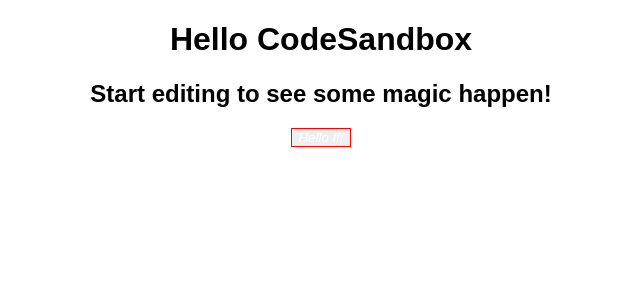
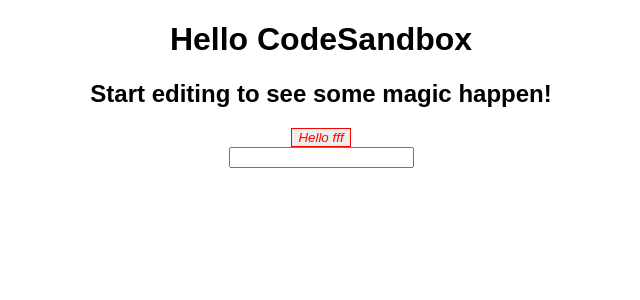
Before and after one commit to truongluu/simple-styled-component, a React (Create React App) app: page / in a window 1280 px wide. Shown: the top 300 px of the page, without its empty margins (319-959 px from the left). Built offline with nearby package versions, Linux system fonts and the light colour scheme.

Commit message:
Update SimpleStyledComponent features - Update SimpleStyledProvider logic - Set high priority for props on component

```diff
--- a/src/App.js
+++ b/src/App.js
@@ -1,19 +1,28 @@
 import React from "react";
-import SimpleStyledComponent from "./SimpleStyledComponent";
+import SimpleStyledComponent, {
+  SimpleStyledProvider
+} from "./SimpleStyledComponent";
 import "./styles.css";
 
 const SimpleButton = SimpleStyledComponent.Button`
-  color: ${(props) => props.theme.textColor};
+  color: ${(props) => props.theme?.textColor};
   border: 1px solid red;
   font-style: italic;
 `;
 
+const SimpleInput = SimpleStyledComponent.Input`
+`;
+
 export default function App() {
   return (
-    <div className="App">
-      <h1>Hello CodeSandbox</h1>
-      <h2>Start editing to see some magic happen!</h2>
-      <SimpleButton onClick={() => alert(1)}>Hello fff</SimpleButton>
-    </div>
+    <SimpleStyledProvider theme={{ textColor: "red" }}>
+      <div className="App">
+        <h1>Hello CodeSandbox</h1>
+        <h2>Start editing to see some magic happen!</h2>
+        <SimpleButton onClick={() => alert(1)}>Hello fff</SimpleButton>
+        <br />
+        <SimpleInput />
+      </div>
+    </SimpleStyledProvider>
   );
 }
--- a/src/SimpleStyledComponent.js
+++ b/src/SimpleStyledComponent.js
@@ -2,10 +2,10 @@
 
 const StyledBaseContext = React.createContext();
 
-const SimpleStyledProvider = ({ children, props = {} }) => {
+const SimpleStyledProvider = ({ children, ...restProps }) => {
   return (
-    <StyledBaseContext.Provider value={{ ...props }}>
-      {{ children }}
+    <StyledBaseContext.Provider value={{ ...restProps }}>
+      {children}
     </StyledBaseContext.Provider>
   );
 };
@@ -14,12 +14,10 @@
 
 const withStyled = (Component) => {
   const ButtonWithStyled = function (props) {
-    console.log("props outside consumer", props);
     return (
       <StyledBaseContext.Consumer>
         {(propsFromStyledProvider) => {
-          console.log("props inside consumer", propsFromStyledProvider);
-          return <Component {...props} {...propsFromStyledProvider} />;
+          return <Component {...propsFromStyledProvider} {...props} />;
         }}
       </StyledBaseContext.Consumer>
     );
@@ -27,10 +25,7 @@
   return ButtonWithStyled;
 };
 
-function StyledBase(strings, restExp) {
-  const props = {
-    theme: { textColor: "#fff", bgColor: "#000", fontStyle: "italic" }
-  };
+function StyledBase(strings, restExp, props = {}) {
   if (restExp.length) {
     let chosenArr = restExp;
     if (restExp.length < strings.length) {
@@ -68,15 +63,18 @@
 
 StyledBase.Button = (strings, ...restProps) => {
   const buttonClass = genClass(15);
-  const stylesRender = StyledBase(strings, restProps);
 
-  const stylesString = `\
+  const ButtonRender = ({ children, ...buttonRestProps }) => {
+    const styledProps = useContext(SimpleStyledProvider);
+    const stylesRender = StyledBase(strings, restProps, {
+      ...styledProps,
+      ...buttonRestProps
+    });
+    const stylesString = `\
   .${buttonClass}{\
     ${stylesRender}
   }\
 `;
-
-  const ButtonRender = ({ children, ...buttonRestProps }) => {
     return (
       <>
         <style>{stylesString}</style>
@@ -92,9 +90,11 @@
   return withStyled(ButtonRender);
 };
 
-StyledBase.Input = ({ children }) => {
-  const renderHtml = <input />;
-  return renderHtml;
+StyledBase.Input = (strings, ...restProps) => {
+  const inputRender = ({ children, ...inputProps }) => {
+    return <input {...inputProps} />;
+  };
+  return inputRender;
 };
 
 export { SimpleStyledProvider, useStyledContext, StyledBase as default };
```
